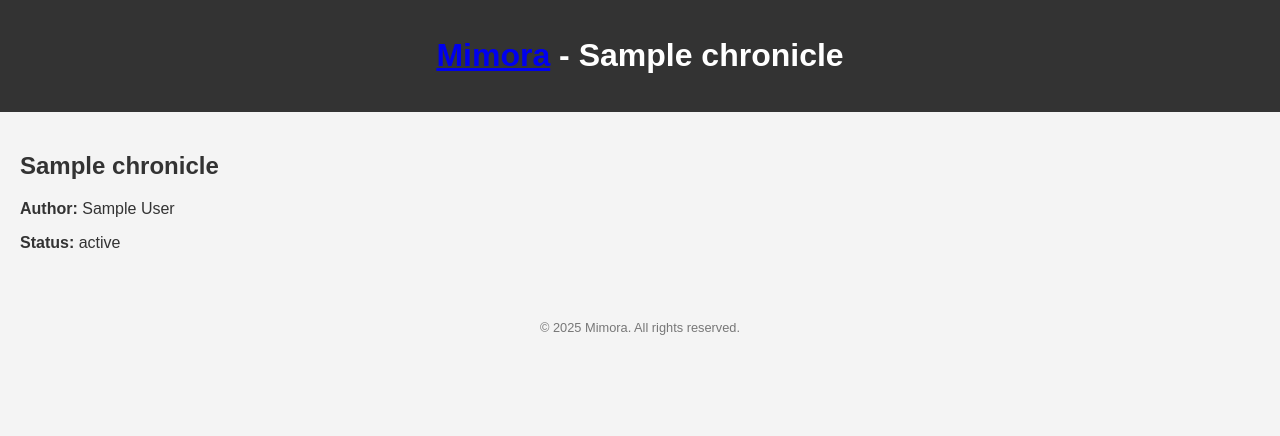
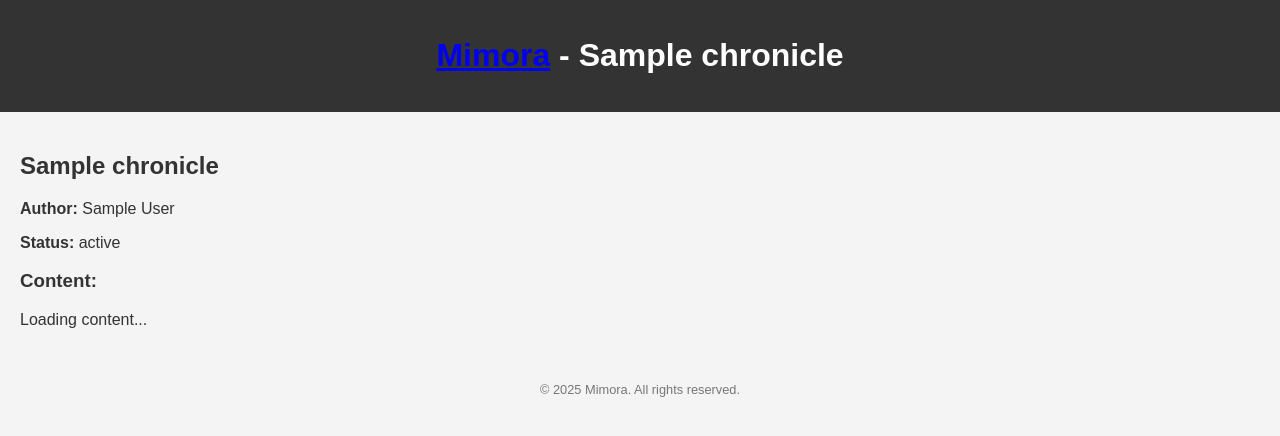
Before and after one commit to khalannil/mimora-web-app, a Flask app: template templates/chronicle_detail.html in a window 1280 px wide. Shown: the top 436 px of the page. Run offline with Flask 3, Linux system fonts and the light colour scheme; the template is opened without the code that fills it: most values are stand-ins (such as "Sample title", 1, 10 or a date in 2020).

Commit message:
Update templates/chronicle_detail.html

```diff
--- a/templates/chronicle_detail.html
+++ b/templates/chronicle_detail.html
@@ -14,10 +14,28 @@
         <h2>{{ chronicle.title }}</h2>
         <p><strong>Author:</strong> {{ chronicle.author }}</p>
         <p><strong>Status:</strong> {{ chronicle.status }}</p>
-        <!-- More details about the chronicle can go here -->
+        <h3>Content:</h3>
+        <div id="chronicle-content">Loading content...</div>
     </main>
     <footer>
         <p>&copy; 2025 Mimora. All rights reserved.</p>
     </footer>
+
+    <script>
+        fetch(`/api/chronicles/${chronicle.id}/content`)
+            .then(response => response.json())
+            .then(data => {
+                const contentDiv = document.getElementById('chronicle-content');
+                if (data.content) {
+                    contentDiv.textContent = data.content;
+                } else if (data.error) {
+                    contentDiv.textContent = `Error: ${data.error}`;
+                }
+            })
+            .catch(error => {
+                console.error('Error fetching chronicle content:', error);
+                document.getElementById('chronicle-content').textContent = 'Failed to load content.';
+            });
+    </script>
 </body>
 </html>
```
